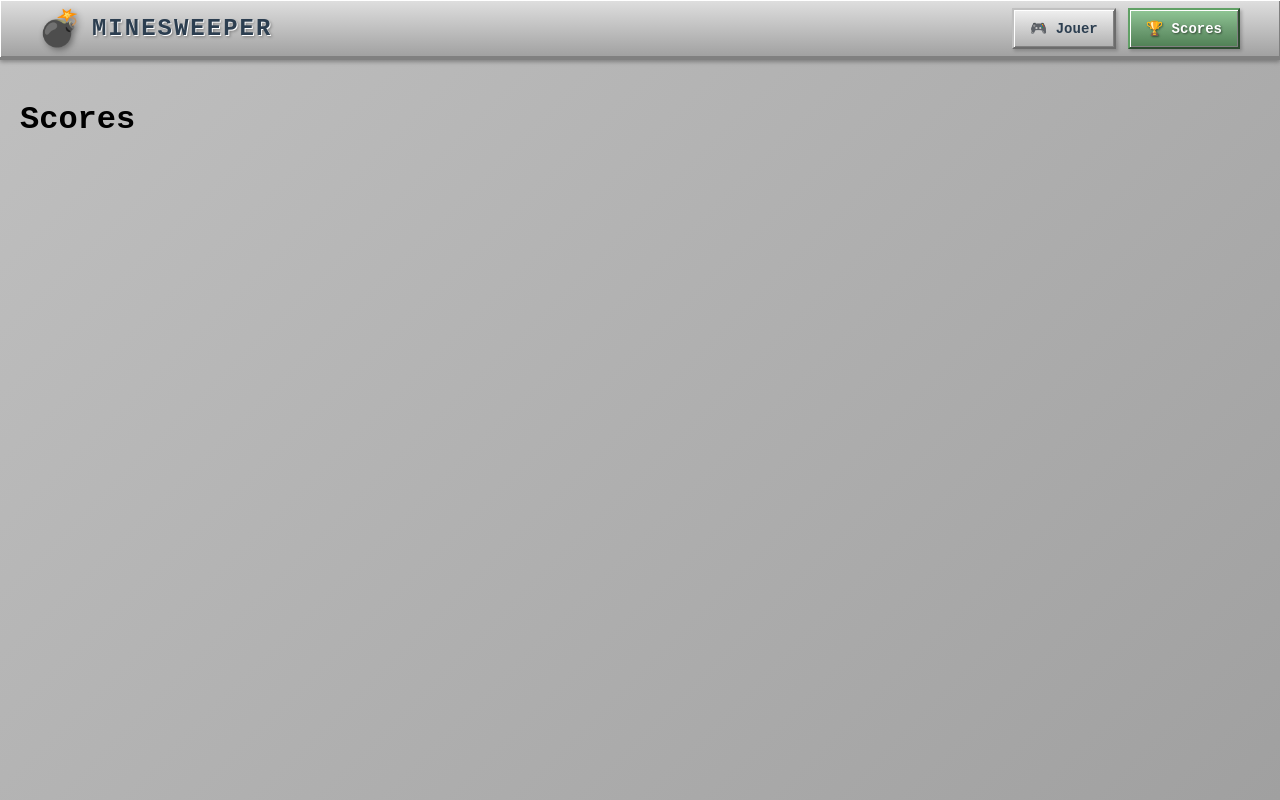
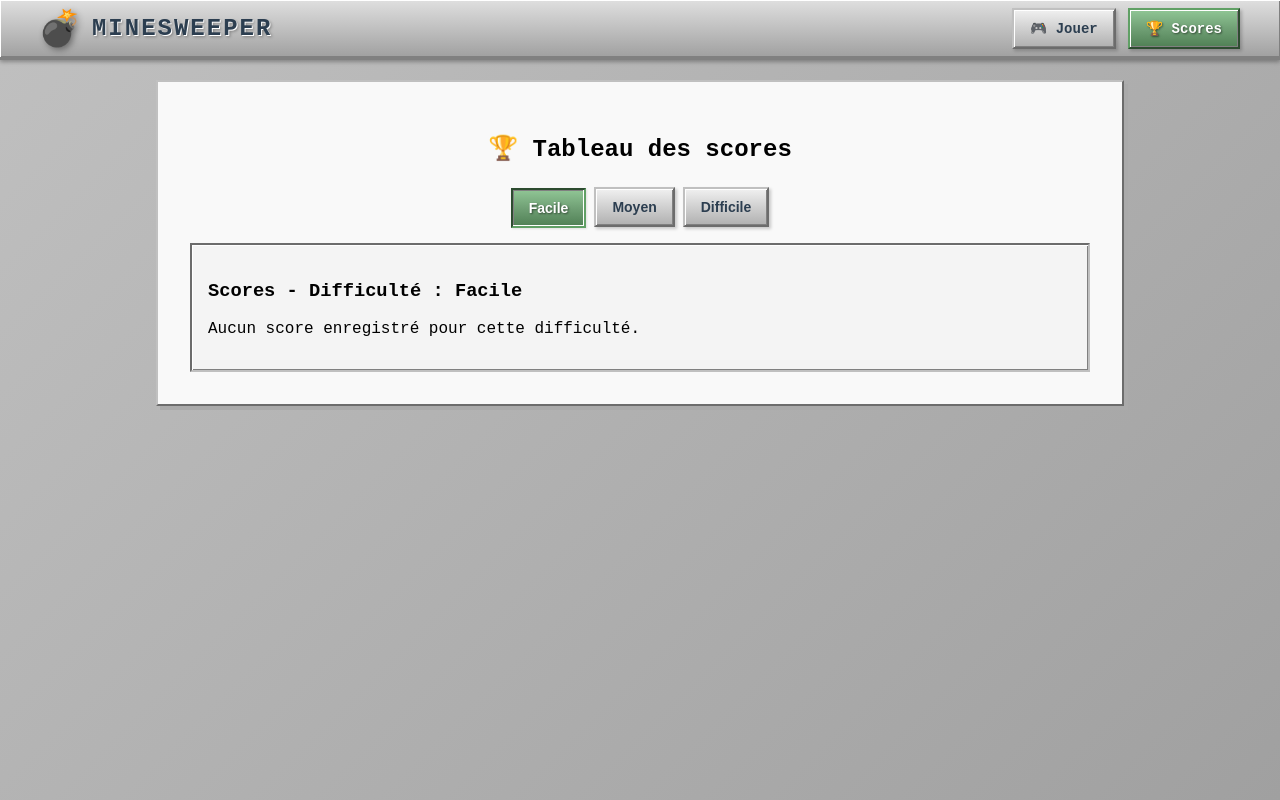
Before and after one commit to BatMaxou/esgi-minesweeper, a Vue app: page /scores in a window 1280 px wide. Built offline with nearby package versions, Linux system fonts and the light colour scheme.

Commit message:
:sparkles: Add scores page

```diff
--- a/src/components/Button.vue
+++ b/src/components/Button.vue
@@ -53,7 +53,6 @@ const props = defineProps({
   color: #2c3e50;
   font-weight: bold;
   font-size: 14px;
-  font-family: 'Courier New', monospace;
   transition: all 0.1s ease;
   position: relative;
   box-shadow: inset 1px 1px 0 #ffffff,
--- a/src/components/Navbar.vue
+++ b/src/components/Navbar.vue
@@ -1,4 +1,4 @@
-<script setup lang="ts">
+<script setup>
 import Button from "@/components/Button.vue";
 </script>
 
--- /dev/null
+++ b/src/components/minesweeper/FailedMessage.vue
@@ -0,0 +1,20 @@
+<script setup>
+</script>
+
+<template>
+  <h2 class="failed-title">Une bombe a explosé !</h2>
+</template>
+
+<style scoped>
+.failed-title {
+  font-size: 24px;
+  font-weight: bold;
+  color: #a94442;
+  background-color: #fdecea;
+  padding: 12px 16px;
+  border: 2px solid #d9534f;
+  box-shadow: 2px 2px 0 #a9a9a9;
+  margin-bottom: 16px;
+  text-align: center;
+}
+</style>
--- /dev/null
+++ b/src/components/minesweeper/ScoresTab.vue
@@ -0,0 +1,89 @@
+<script setup>
+import { ref, onMounted, watch, computed } from 'vue';
+
+const props = defineProps({
+  difficulty: {
+    type: String,
+    required: true
+  }
+});
+
+const scores = ref([]);
+
+const formatTime = (time) => {
+  const minutes = Math.floor(time / 60)
+  const seconds = time % 60
+
+  return `${minutes.toString().padStart(2, '0')}:${seconds.toString().padStart(2, '0')}`
+};
+
+const formatDate = (date) => {
+  return new Date(date).toLocaleString()
+};
+
+const getScores = () => {
+  const key = `minesweeper-${props.difficulty}-scores`;
+  const data = JSON.parse(localStorage.getItem(key)) || {};
+  scores.value = Object.entries(data)
+    .map(([pseudo, details]) => ({ pseudo, ...details }))
+    .sort((a, b) => a.time - b.time);
+};
+
+onMounted(getScores);
+
+watch(() => props.difficulty, getScores);
+</script>
+
+<template>
+  <div class="scores-tab">
+    <h3>Scores - Difficulté : {{ difficulty }}</h3>
+    <table v-if="scores.length" class="scores-table">
+      <thead>
+        <tr>
+          <th>Pseudo</th>
+          <th>Temps (s)</th>
+          <th>Durée</th>
+          <th>Date</th>
+        </tr>
+      </thead>
+      <tbody>
+        <tr v-for="(score, index) in scores" :key="index">
+          <td>{{ score.pseudo }}</td>
+          <td>{{ formatTime(score.time) }}</td>
+          <td>{{ formatTime(score.duration) }}</td>
+          <td>{{ formatDate(score.date) }}</td>
+        </tr>
+      </tbody>
+    </table>
+    <p v-else>Aucun score enregistré pour cette difficulté.</p>
+  </div>
+</template>
+
+<style scoped>
+.scores-tab {
+  padding: 16px;
+  background: #f4f4f4;
+  border: 2px inset #c0c0c0;
+  box-shadow: inset 1px 1px 0 #ffffff,
+              inset -1px -1px 0 #808080;
+}
+
+.scores-table {
+  width: 100%;
+  border-collapse: collapse;
+  margin-top: 12px;
+}
+
+.scores-table th,
+.scores-table td {
+  border: 1px solid #999;
+  padding: 8px 12px;
+  text-align: left;
+  background: #fff;
+}
+
+.scores-table th {
+  background-color: #e0e0e0;
+  font-weight: bold;
+}
+</style>
--- a/src/components/minesweeper/Timer.vue
+++ b/src/components/minesweeper/Timer.vue
@@ -1,5 +1,6 @@
 <script setup>
 import { computed, ref, watch } from "vue";
+import { storeToRefs } from 'pinia';
 import { useTimer } from "@/composables/useTimer";
 import { vTimerColor } from "@/directives/timerColor";
 import { useMinesweeperStore } from "@/stores/minesweeper";
@@ -20,9 +21,10 @@ const props = defineProps({
 });
 
 const store = useMinesweeperStore();
-const { endGameByTimer } = store;
+const { isFinished } = storeToRefs(store)
+const { endGameByTimer, setTimeSpent } = store;
 
-const { remainingTime, formattedTime, isRunning, isTimeUp, start, stop, reset, setDuration } = useTimer(props.duration);
+const { remainingTime, formattedTime, isRunning, isTimeUp, elapsedTime, start, stop, reset, setDuration } = useTimer(props.duration);
 
 const showFailedMessage = ref(false);
 
@@ -69,6 +71,12 @@ watch(isTimeUp, (timeUp) => {
     endGameByTimer();
   }
 });
+
+watch(isFinished, (isFinished) => {
+  if (isFinished) {
+    setTimeSpent(elapsedTime.value)
+  }
+})
 </script>
 
 <template>
@@ -85,7 +93,6 @@ watch(isTimeUp, (timeUp) => {
   display: flex;
   align-items: center;
   gap: 8px;
-  font-family: "Courier New", monospace;
   margin: 10px 0;
   position: relative;
   overflow: hidden;
--- /dev/null
+++ b/src/components/minesweeper/WinForm.vue
@@ -0,0 +1,103 @@
+<script setup>
+import { ref } from 'vue';
+import { storeToRefs } from 'pinia';
+
+import { useMinesweeperStore } from '@/stores/minesweeper';
+import Button from '@/components/Button.vue';
+
+const store = useMinesweeperStore();
+const { difficulty, timeSpent, duration } = storeToRefs(store);
+const { getDifficultyLabel, resetMinesweeper } = store;
+
+const pseudo = ref('')
+
+const onSubmit = () => {
+  if (pseudo.value === '') {
+    alert('Veuillez saisir un pseudo');
+
+    return;
+  }
+
+  const key = `minesweeper-${getDifficultyLabel()}-scores`;
+  const scores = JSON.parse(localStorage.getItem(key)) || {};
+  const result = scores[pseudo.value];
+  if (!result || result.time > timeSpent.value) {
+    localStorage.setItem(key, JSON.stringify({
+      ...scores,
+      [pseudo.value]: {
+        duration: duration.value,
+        time: timeSpent.value,
+        date: new Date().toISOString()
+      }
+    }));
+  }
+
+  resetMinesweeper();
+}
+</script>
+
+<template>
+  <h2 class="win-title">Félicitations ! Vous avez gagné !</h2>
+  <ul class="win-details">
+    <li>Temps passé : {{ timeSpent }} secondes</li>
+    <li>Difficulté : {{ getDifficultyLabel() }}</li>
+  </ul>
+  <form @submit.prevent="onSubmit" class="win-form">
+    <input v-model.trim.lazy="pseudo" class="pseudo-input" placeholder="Entrez votre pseudo" />
+    <Button type="submit">Enregistrer</Button>
+  </form>
+</template>
+
+<style scoped>
+.win-form {
+  display: flex;
+  align-items: center;
+  gap: 16px;
+}
+
+.pseudo-input {
+  width: 100%;
+  padding: 8px 12px;
+  border: 2px inset #c0c0c0;
+  border-radius: 0;
+  font-size: 14px;
+  background: linear-gradient(180deg, #ffffff 0%, #f8f8f8 100%);
+  box-shadow: inset 1px 1px 0 #808080,
+             inset -1px -1px 0 #ffffff;
+  box-sizing: border-box;
+}
+
+.pseudo-input::placeholder {
+  color: #999;
+  font-style: italic;
+}
+
+.win-title {
+  font-size: 24px;
+  font-weight: bold;
+  color: #2e8b57;
+  background-color: #e0ffe0;
+  padding: 12px 16px;
+  border: 2px solid #4CAF50;
+  box-shadow: 2px 2px 0 #a9a9a9;
+  margin-bottom: 16px;
+  text-align: center;
+}
+
+.win-details {
+  list-style: none;
+  padding: 0;
+  margin-bottom: 24px;
+  background: #f0f0f0;
+  border: 2px inset #c0c0c0;
+  padding: 12px 16px;
+  font-size: 14px;
+  color: #333;
+  box-shadow: inset 1px 1px 0 #ffffff,
+              inset -1px -1px 0 #808080;
+}
+
+.win-details li {
+  margin-bottom: 8px;
+}
+</style>
--- a/src/composables/useTimer.js
+++ b/src/composables/useTimer.js
@@ -67,6 +67,7 @@ export function useTimer(durationInSeconds = 300) {
     formattedTime,
     isRunning,
     isTimeUp,
+    elapsedTime,
     start,
     stop,
     reset,
--- a/src/stores/minesweeper/index.js
+++ b/src/stores/minesweeper/index.js
@@ -12,11 +12,18 @@ export const useMinesweeperStore = defineStore("minesweeper", () => {
   const difficulty = ref(parseInt(localStorage.getItem("minesweeper-difficulty")) || 1);
   const dimension = computed(() => (minesweeper.value ? minesweeper.value.dimension : 0));
   const durationByDifficulty = {
-    1: 300,
+    1: 600,
     2: 180,
     3: 120,
   };
+  const difficultyLabels = {
+    1: "Facile",
+    2: "Moyen",
+    3: "Difficile",
+  };
+
   const duration = computed(() => durationByDifficulty[difficulty.value]);
+  const timeSpent = ref(0);
 
   const resetMinesweeper = () => {
     isReset.value = true;
@@ -57,7 +64,7 @@ export const useMinesweeperStore = defineStore("minesweeper", () => {
     isFlagMode.value = minesweeper.value.isFlagMode();
   };
 
-  const incrementScore = () => {
+  const incrementScore = (time) => {
     if (!isValid(minesweeper)) {
       return;
     }
@@ -66,6 +73,10 @@ export const useMinesweeperStore = defineStore("minesweeper", () => {
 
     isWon.value = minesweeper.value.isWon();
     isFinished.value = minesweeper.value.isFinished();
+
+    if (isFinished.value) {
+      timeSpent.value = time;
+    }
   };
 
   const endGameByTimer = () => {
@@ -85,6 +96,18 @@ export const useMinesweeperStore = defineStore("minesweeper", () => {
     return toRaw(minesweeper.value).getNeighbors(coords, strict);
   };
 
+  const setTimeSpent = (time) => {
+    timeSpent.value = time;
+  }
+
+  const getDifficultyLabel = () => {
+    return difficultyLabels[difficulty.value];
+  };
+
+  const getDifficultyLabels = () => {
+    return difficultyLabels;
+  };
+
   return {
     minesweeper,
     isWon,
@@ -94,6 +117,7 @@ export const useMinesweeperStore = defineStore("minesweeper", () => {
     dimension,
     difficulty,
     duration,
+    timeSpent,
     createMinesweeper,
     resetMinesweeper,
     reveal,
@@ -102,6 +126,9 @@ export const useMinesweeperStore = defineStore("minesweeper", () => {
     handleFlagMode,
     endGameByTimer,
     setDifficulty,
+    setTimeSpent,
+    getDifficultyLabel,
+    getDifficultyLabels,
   };
 });
 
--- a/src/views/Home.vue
+++ b/src/views/Home.vue
@@ -5,12 +5,14 @@ import { storeToRefs } from "pinia";
 import { useMinesweeperStore } from "@/stores/minesweeper";
 import Table from "@/components/minesweeper/Table.vue";
 import Timer from "@/components/minesweeper/Timer.vue";
+import WinForm from '@/components/minesweeper/WinForm.vue'
+import FailedMessage from '@/components/minesweeper/FailedMessage.vue';
 import Button from '@/components/Button.vue';
 import Pokemon from '@/components/Pokemon.vue';
 
 const store = useMinesweeperStore();
-const { minesweeper, isFinished, dimension, difficulty, duration, isFlagMode } = storeToRefs(store);
-const { createMinesweeper, resetMinesweeper, handleFlagMode, setDifficulty, setDuration } = store;
+const { minesweeper, isFinished, dimension, difficulty, duration, isFlagMode, timeSpent, isWon } = storeToRefs(store);
+const { createMinesweeper, resetMinesweeper, handleFlagMode, setDifficulty, setDuration, getDifficultyLabels  } = store;
 
 const max = computed(() => {
   return minesweeper.value
@@ -18,12 +20,6 @@ const max = computed(() => {
         minesweeper.value.nbBombByDifficulty[minesweeper.value.level]
     : 0;
 });
-
-const difficultyLabels = {
-  1: "Facile",
-  2: "Moyen",
-  3: "Difficile",
-};
 
 const handleDifficultyChange = (level) => {
   setDifficulty(level);
@@ -40,7 +36,7 @@ const handleDifficultyChange = (level) => {
       <div v-if="!minesweeper">
         <div class="difficulty-container">
           <Button
-            v-for="(label, level) in difficultyLabels"
+            v-for="(label, level) in getDifficultyLabels()"
             :key="level"
             :active="difficulty == level"
             @click="handleDifficultyChange(parseInt(level))"
@@ -97,6 +93,8 @@ const handleDifficultyChange = (level) => {
         :duration="duration"
       />
       <Table/>
+      <WinForm v-if="isFinished && isWon" />
+      <FailedMessage v-if="isFinished && !isWon" />
     </div>
 
     <div class="pokemon-section">
@@ -166,7 +164,6 @@ const handleDifficultyChange = (level) => {
   box-shadow: inset 1px 1px 0 #ffffff,
   inset -1px -1px 0 #808080,
   2px 2px 3px rgba(0, 0, 0, 0.2);
-  font-family: 'Courier New', monospace;
   overflow: hidden;
   min-width: 250px;
   max-width: 300px;
--- a/src/views/Scores.vue
+++ b/src/views/Scores.vue
@@ -1,6 +1,75 @@
+
+<script setup>
+import { ref } from 'vue';
+import ScoresTab from '@/components/minesweeper/ScoresTab.vue';
+
+import Button from '@/components/Button.vue';
+import { useMinesweeperStore } from '@/stores/minesweeper';
+
+const store = useMinesweeperStore();
+const { getDifficultyLabels } = store;
+
+const difficulty = ref(getDifficultyLabels()[1]);
+</script>
+
 <template>
-  <h1>Scores</h1>
+  <div class="scores-page">
+    <h2>🏆 Tableau des scores</h2>
+
+    <div class="tabs">
+      <Button
+        v-for="(label, level) in getDifficultyLabels()"
+        :key="level"
+        :active="difficulty == label"
+        @click="difficulty = label"
+      >
+        {{ label }}
+      </Button>
+    </div>
+
+    <ScoresTab :difficulty="difficulty" />
+  </div>
 </template>
 
 <style scoped>
+.scores-page {
+  padding: 32px;
+  max-width: 900px;
+  margin: 0 auto;
+  background: #f9f9f9;
+  border: 2px outset #c0c0c0;
+  box-shadow: 4px 4px 0 #aaa;
+}
+
+h2 {
+  text-align: center;
+  margin-bottom: 24px;
+}
+
+.tabs {
+  display: flex;
+  justify-content: center;
+  margin-bottom: 16px;
+  gap: 8px;
+}
+
+.tab-button {
+  padding: 8px 16px;
+  border: 2px outset #c0c0c0;
+  background: #eaeaea;
+  cursor: pointer;
+  font-size: 14px;
+  font-weight: bold;
+  transition: 0.2s ease;
+}
+
+.tab-button.active {
+  background: #fffacd;
+  border-style: inset;
+  color: #000;
+}
+
+.tab-button:hover {
+  background-color: #fff;
+}
 </style>
```
Also changed, not shown: src/components/Pokemon.vue (+2 -10 lines), 1 other file (tests, documents, lock files or other folders).
